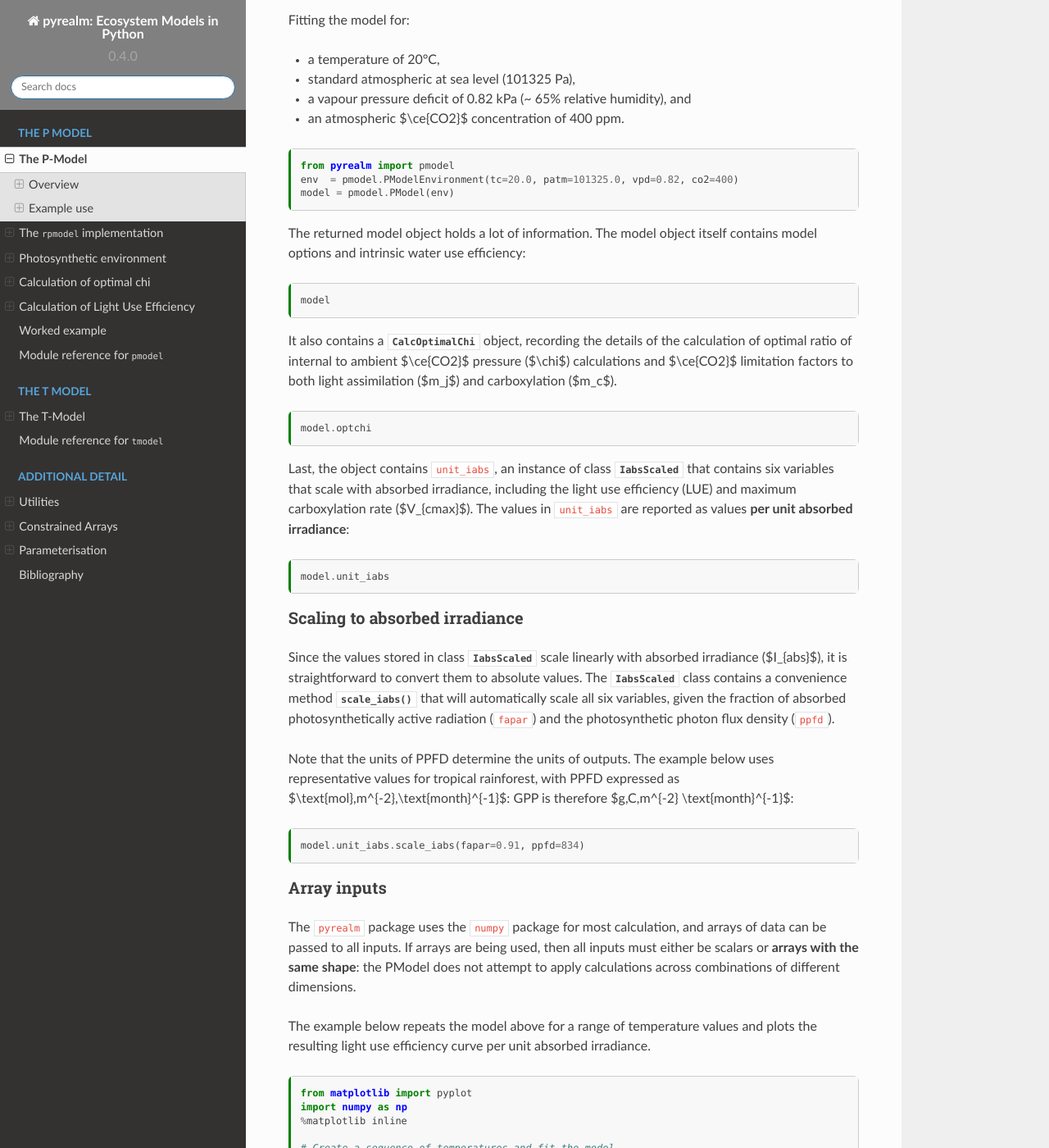
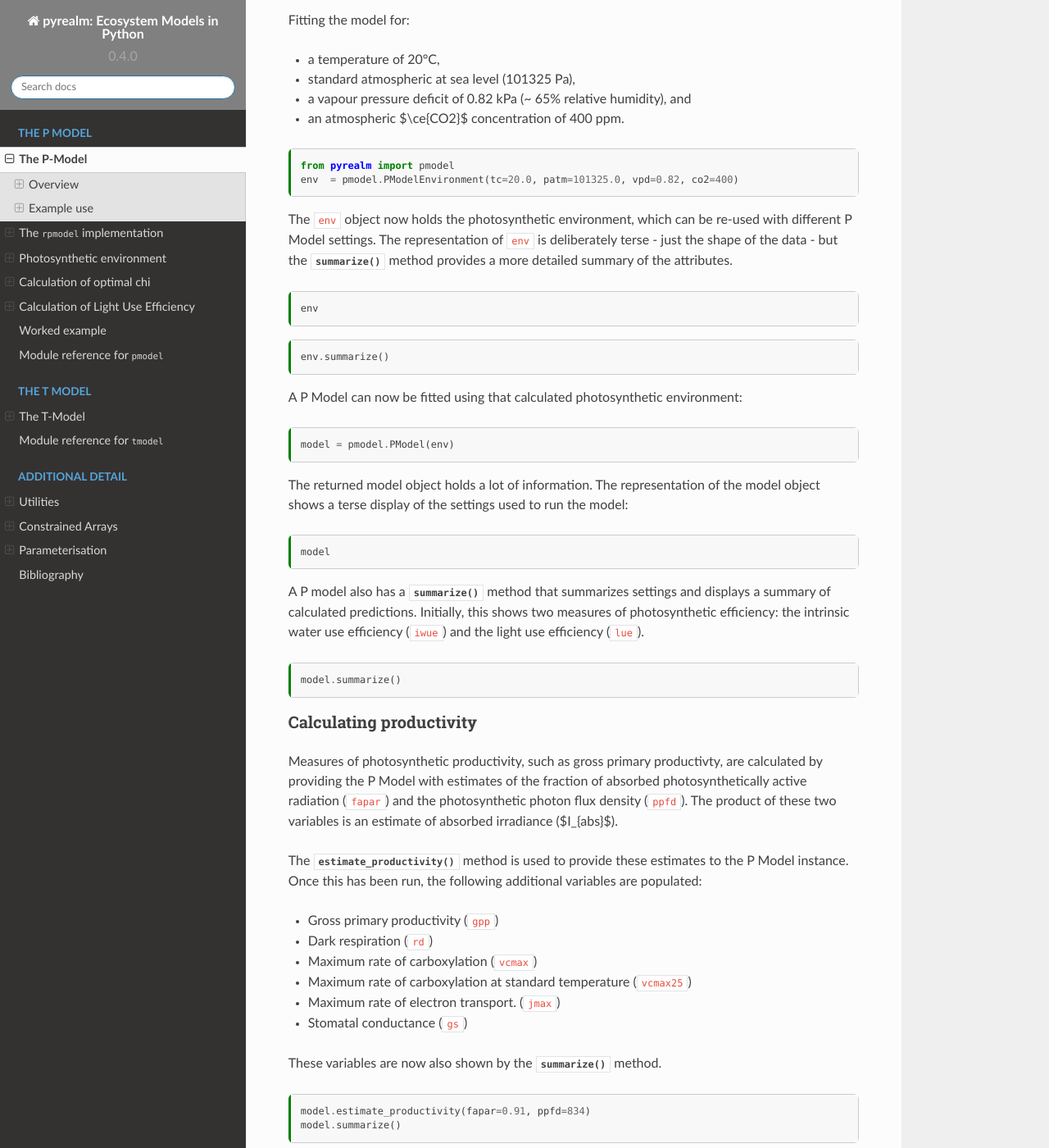
Before and after one commit to ImperialCollegeLondon/pyrealm, a Sphinx documentation site: the page built from source/pmodel/pmodel.md, in a window 1280 px wide and 1400 px high, scrolled down 1851 px. Shown: the whole window at 82% size. Built offline with Sphinx 7.4.7 and the Read the Docs theme 2.0.0, drawn with Linux system fonts in a browser that asks for light colours; cross-references to code outside the pages are shown as plain code; some of the changed text lies outside the part shown.

Commit message:
Doc updates for PModelEnvironment

````diff
--- a/source/pmodel/pmodel.md
+++ b/source/pmodel/pmodel.md
@@ -84,52 +84,93 @@ Fitting the model for:
 ```{code-cell} ipython3
 from pyrealm import pmodel
 env  = pmodel.PModelEnvironment(tc=20.0, patm=101325.0, vpd=0.82, co2=400)
+```
+
+The `env` object now holds the photosynthetic environment, which can be re-used
+with different P Model settings. The representation of `env` is deliberately
+terse - just the shape of the data - but the
+{meth}`~pyrealm.pmodel.PModelEnvironment.summarize` method provides a
+more detailed summary of the attributes.
+
+```{code-cell} ipython3
+env
+```
+
+```{code-cell} ipython3
+env.summarize()
+```
+
+A P Model can now be fitted using that calculated photosynthetic environment:
+
+```{code-cell} ipython3
 model = pmodel.PModel(env)
 ```
 
-The returned model object holds a lot of information. The model object itself
-contains model options and intrinsic water use efficiency:
+The returned model object holds a lot of information. The representation of the
+model object shows a terse display of the settings used to run the model:
 
 ```{code-cell} ipython3
 model
 ```
 
-It also contains a {class}`CalcOptimalChi` object, recording the details of
-the calculation of optimal ratio of internal to ambient $\ce{CO2}$ pressure
-($\chi$) calculations and $\ce{CO2}$ limitation factors to both light
-assimilation ($m_j$) and carboxylation ($m_c$).
+A P model also has a {meth}`~pyrealm.pmodel.PModel.summarize` method
+that summarizes settings and displays a summary of calculated predictions.
+Initially, this shows two measures of photosynthetic efficiency: the intrinsic
+water use efficiency (``iwue``) and the light use efficiency (``lue``).
 
 ```{code-cell} ipython3
-model.optchi
+model.summarize()
 ```
 
-Last, the object contains `unit_iabs`,  an instance of class
-{class}`~pyrealm.pmodel.IabsScaled` that contains six variables that scale with
-absorbed irradiance, including the light use efficiency (LUE) and maximum
-carboxylation rate ($V_{cmax}$). The values in `unit_iabs` are reported as
-values **per unit absorbed irradiance**:
+### Calculating productivity
+
+Measures of photosynthetic productivity, such as gross primary productivty,
+are calculated by providing the P Model with estimates of the fraction of
+absorbed photosynthetically active radiation (`fapar`) and the photosynthetic
+photon flux density (`ppfd`). The product of these two variables is an estimate
+of absorbed irradiance ($I_{abs}$).
+
+The {meth}`~pyrealm.pmodel.PModelEnvironment.estimate_productivity` method is
+used to provide these estimates to the P Model instance. Once this has been run,
+the following additional variables are populated:
+
+* Gross primary productivity (``gpp``)
+* Dark respiration (``rd``)
+* Maximum rate of carboxylation (``vcmax``)
+* Maximum rate of carboxylation at standard temperature (``vcmax25``)
+* Maximum rate of electron transport. (``jmax``)
+* Stomatal conductance (``gs``)
+
+These variables are now also shown by the {meth}`~pyrealm.pmodel.PModel.summarize`
+method.
 
 ```{code-cell} ipython3
-model.unit_iabs
+model.estimate_productivity(fapar=0.91, ppfd=834)
+model.summarize()
 ```
 
-### Scaling to absorbed irradiance
-
-Since the values stored in class {class}`~pyrealm.pmodel.IabsScaled` scale
-linearly with absorbed irradiance ($I_{abs}$), it is  straightforward to convert
-them to absolute values. The {class}`~pyrealm.pmodel.IabsScaled` class contains
-a convenience method {meth}`~pyrealm.pmodel.IabsScaled.scale_iabs` that will
-automatically scale all six variables, given the fraction of absorbed
-photosynthetically active radiation (`fapar`) and the photosynthetic photon flux
-density (`ppfd`).
-
-Note that the units of PPFD determine the units of outputs. The example below
-uses representative values for tropical rainforest, with PPFD expressed as
-$\text{mol}\,m^{-2}\,\text{month}^{-1}$: GPP is therefore $g\,C\,m^{-2}
-\text{month}^{-1}$:
+Note that the units of PPFD determine the units of these additional predictions.
+The example above uses representative values for tropical rainforest, with PPFD
+expressed as $\text{mol}\,m^{-2}\,\text{month}^{-1}$: GPP is therefore $g\,C\,m^{-2}
+\text{month}^{-1}$. If required, productivity estimates per unit absorbed
+irradiance can be simply calculated using ``fapar=1, ppfd=1``, which are the
+default values to {meth}`~pyrealm.pmodel.PModelEnvironment.estimate_productivity`.
 
 ```{code-cell} ipython3
-model.unit_iabs.scale_iabs(fapar=0.91, ppfd=834)
+model.estimate_productivity() # Per unit I_abs
+model.summarize()
+```
+
+### $\chi$ estimates and $\ce{CO2}$ limitation
+
+A P model instance also contains a {class}`~pyrealm.pmodel.CalcOptimalChi`
+object, recording the details of the calculation of optimal ratio of internal
+to ambient $\ce{CO2}$ pressure ($\chi$) calculations and $\ce{CO2}$ limitation
+factors to both light assimilation ($m_j$) and carboxylation ($m_c$). This
+again has a {meth}`~pyrealm.pmodel.CalcOptimalChi.summarize` method:
+
+```{code-cell} ipython3
+model.optchi.summarize()
 ```
 
 ### Array inputs
@@ -153,7 +194,7 @@ env = pmodel.PModelEnvironment(tc=tc, patm=101325.0, vpd=0.82, co2=400)
 model_array = pmodel.PModel(env)
 
 # Plot TC against LUE
-pyplot.plot(tc, model_array.unit_iabs.lue)
+pyplot.plot(tc, model_array.lue)
 pyplot.xlabel('Temperature °C')
 pyplot.ylabel('Light use efficiency')
 pyplot.show()
@@ -172,7 +213,7 @@ env = pmodel.PModelEnvironment(tc=20, patm=patm, vpd=0.82, co2=400)
 model_3000 = pmodel.PModel(env)
 
 # Tiny change in LUE
-np.array([model.unit_iabs.lue, model_3000.unit_iabs.lue])
+np.array([model.lue, model_3000.lue])
 ```
 
 ### Apparent quantum yield efficiency
@@ -215,7 +256,7 @@ soilmstress
 model_soil = pmodel.PModel(env, kphio=0.08, soilmstress=soilmstress)
 
 # Compare LUE
-np.array([model_fixkphio.unit_iabs.lue, model_soil.unit_iabs.lue])
+np.array([model_fixkphio.lue, model_soil.lue])
 ```
 
 ### Temperature dependence of $\phi_0$
@@ -235,7 +276,7 @@ This correction can be removed using the argument `do_ftemp_kphio=False`:
 model_no_td_kphio = pmodel.PModel(env, kphio=0.08, do_ftemp_kphio=False)
 
 # Compare LUE
-np.array([model_fixkphio.unit_iabs.lue, model_no_td_kphio.unit_iabs.lue])
+np.array([model_fixkphio.lue, model_no_td_kphio.lue])
 ```
 
 ### Limitation of electron transfer rate ($J_{max}$)
@@ -251,7 +292,7 @@ model_jmax_none = pmodel.PModel(env, kphio=0.08, method_jmaxlim='none')
 model_jmax_smith19 = pmodel.PModel(env,  kphio=0.08, method_jmaxlim='smith19')
 
 # Compare LUE from the three methods
-np.array([model_fixkphio.unit_iabs.lue,
-          model_jmax_none.unit_iabs.lue,
-          model_jmax_smith19.unit_iabs.lue])
+np.array([model_fixkphio.lue,
+          model_jmax_none.lue,
+          model_jmax_smith19.lue])
 ```
````
